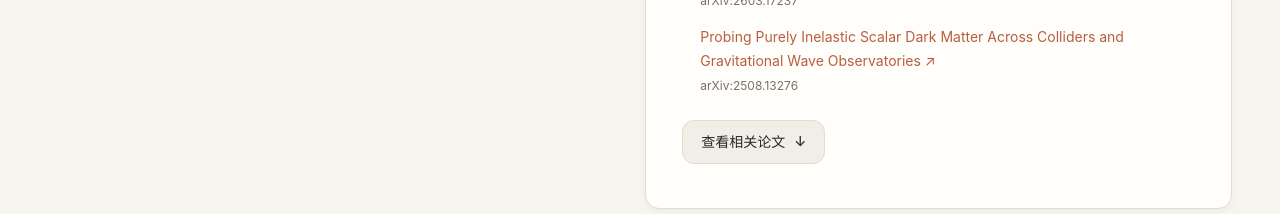
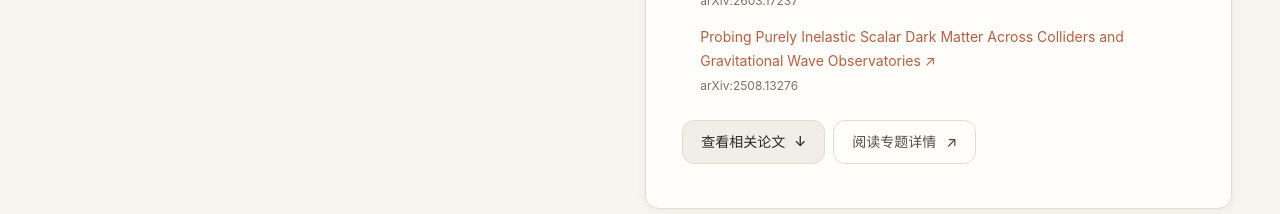
Before and after one commit to lm846802297-bit/buaa-hep-lab, a Vue app in the folder frontend/: page / in a window 1280 px wide. Shown: the part 1880-2094 px from the top of the page. Built offline with nearby package versions, Linux system fonts and the light colour scheme.

Commit message:
Link research overview to full topic pages

```diff
--- a/frontend/src/views/PublicHomeView.vue
+++ b/frontend/src/views/PublicHomeView.vue
@@ -89,6 +89,7 @@ function downloadBibtex() {
           <div class="topic-tags"><span v-for="tag in activeDirection.tags" :key="tag">{{ tag }}</span></div>
           <div class="research-evidence"><h4>相关研究选读</h4><ul><li v-for="paper in relatedResearchPapers" :key="paper.id"><a :href="paper.source_url" target="_blank" rel="noopener noreferrer">{{ paper.title }} <span aria-hidden="true">↗</span></a><small>arXiv:{{ paper.id }}</small></li></ul></div>
           <button class="button secondary related-papers" @click="showRelatedPapers(activeDirection.id)">查看相关论文 <span aria-hidden="true">↓</span></button>
+          <router-link class="button ghost topic-detail-link" :to="`/research/${activeDirection.id}`">阅读专题详情 <span aria-hidden="true">↗</span></router-link>
         </article>
       </div>
       <noscript><div class="research-static"><h3>全部研究方向</h3><article v-for="direction in directions" :key="direction.id"><h4>{{ direction.title }}</h4><p>{{ direction.text }}</p><dl><dt>研究问题</dt><dd>{{ direction.question }}</dd><dt>主要方法</dt><dd>{{ direction.methods }}</dd><dt>实验联系</dt><dd>{{ direction.probes }}</dd></dl><p>{{ direction.detail }}</p></article></div></noscript>
@@ -196,6 +197,8 @@ function downloadBibtex() {
 }
 @media(max-width:650px) { .physics-resource-grid { grid-template-columns:1fr; } .physics-resource-card { padding:20px; } .research-explainer dd { font-size:14px; } }
 .related-papers { margin-top:24px; }
+.topic-detail-link { margin:24px 0 0 8px; min-height:44px; display:inline-flex; align-items:center; gap:10px; }
+@media(max-width:650px) { .topic-detail-link { margin-left:0; } }
 .publication-controls { gap:20px; flex-wrap:wrap; }
 .publication-controls .segmented { flex-wrap:wrap; gap:4px; }
 .publication-controls .segmented button { white-space:normal; }
```
